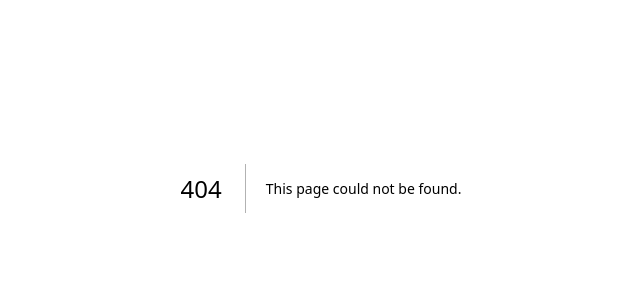
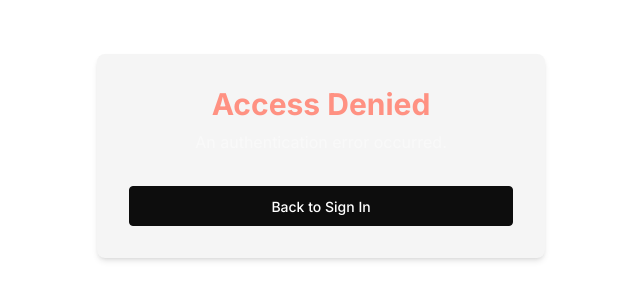
Before and after one commit to jlescarlan11/john-lester-escarlan, a Next.js app: page /auth/error in a window 1280 px wide. Before the commit this address had no page. Shown: the part 244-544 px from the top of the page, without its empty margins (319-959 px from the left). Built offline with nearby package versions, Linux system fonts and the light colour scheme.

Commit message:
modified authentication layout

```diff
--- a/app/_components/SearchInput.tsx
+++ b/app/_components/SearchInput.tsx
@@ -1,4 +1,4 @@
-import React, { useState, useEffect } from 'react';
+import React, { useState, useEffect } from "react";
 
 interface SearchInputProps {
   value: string;
@@ -7,7 +7,12 @@ interface SearchInputProps {
   debounceMs?: number;
 }
 
-const SearchInput: React.FC<SearchInputProps> = ({ value, onChange, placeholder = 'Search...', debounceMs = 200 }) => {
+const SearchInput: React.FC<SearchInputProps> = ({
+  value,
+  onChange,
+  placeholder = "Search...",
+  debounceMs = 200,
+}) => {
   const [inputValue, setInputValue] = useState(value);
 
   useEffect(() => {
@@ -24,10 +29,10 @@ const SearchInput: React.FC<SearchInputProps> = ({ value, onChange, placeholder
   return (
     <input
       type="text"
-      className="input input-bordered w-full max-w-xs"
+      className="input input-bordered"
       placeholder={placeholder}
       value={inputValue}
-      onChange={e => setInputValue(e.target.value)}
+      onChange={(e) => setInputValue(e.target.value)}
     />
   );
 };
--- a/app/_components/SignOutButton.tsx
+++ b/app/_components/SignOutButton.tsx
@@ -3,19 +3,26 @@
 import { signOut } from "next-auth/react";
 import React from "react";
 
-interface SignOutButtonProps extends React.ButtonHTMLAttributes<HTMLButtonElement> {
+interface SignOutButtonProps
+  extends React.ButtonHTMLAttributes<HTMLButtonElement> {
   children?: React.ReactNode;
 }
 
-const SignOutButton: React.FC<SignOutButtonProps> = ({ children = "Log Out", ...props }) => {
+const SignOutButton: React.FC<SignOutButtonProps> = ({
+  children = "Log Out",
+  ...props
+}) => {
   return (
+    <div>
       <button
         type="button"
+        className="btn btn-primary"
         onClick={() => signOut({ callbackUrl: "/" })}
         {...props}
       >
         {children}
       </button>
+    </div>
   );
 };
 
--- a/app/admin/AuthCheck.tsx
+++ b/app/admin/AuthCheck.tsx
@@ -10,19 +10,19 @@ interface Session {
 }
 
 const AuthCheck = async ({ children }: { children: ReactNode }) => {
-  const session = await getServerSession(GET) as Session | null;
+  const session = (await getServerSession(GET)) as Session | null;
 
   if (!session) {
-    redirect("/admin/signin");
+    redirect("/auth/signin");
     return null;
   }
 
   // Check if the user's email matches the allowed admin email
-  const allowedEmail = process.env.ADMIN_EMAIL || "jlescarlan11@gmail.com";
+  const allowedEmail = process.env.ADMIN_EMAIL!;
   const userEmail = session.user?.email;
 
   if (!userEmail || userEmail.toLowerCase() !== allowedEmail.toLowerCase()) {
-    redirect("/admin/signin");
+    redirect("/auth/signin");
     return null;
   }
 
--- /dev/null
+++ b/app/admin/layout.tsx
@@ -0,0 +1,14 @@
+import AuthCheck from "./AuthCheck";
+import { ReactNode } from "react";
+
+interface AdminLayoutProps {
+  children: ReactNode;
+}
+
+export default function AdminLayout({ children }: AdminLayoutProps) {
+  return (
+    <AuthCheck>
+      <div className="container max-w-7xl mx-auto py-8 px-4">{children}</div>
+    </AuthCheck>
+  );
+}
--- a/app/admin/page.tsx
+++ b/app/admin/page.tsx
@@ -1,23 +1,24 @@
 import Breadcrumbs from "../_components/Breadcrumbs";
 import Link from "next/link";
-import AuthCheck from "./AuthCheck";
 import SignOutButton from "../_components/SignOutButton";
 
 const AdminPage = () => {
   return (
-    <AuthCheck>
+    <>
       <Breadcrumbs />
       <div className="mb-6">
+        <h1 className="text-4xl font-bold">AdminPage</h1>
+      </div>
+      <div className="mb-4 flex space-x-4">
         <Link
           href="/admin/project"
-          className="inline-flex items-center px-4 py-2 bg-primary text-primary-content rounded-lg hover:bg-primary-focus transition-colors font-semibold text-sm"
+          className=" px-4 py-2 btn btn-primary font-semibold"
         >
           Manage Projects
         </Link>
+        <SignOutButton className="btn btn-primary" />
       </div>
-      <div>AdminPage</div>
-      <SignOutButton className="btn btn-ghost justify-start h-11 w-full text-base" />
-    </AuthCheck>
+    </>
   );
 };
 
--- a/app/admin/project/page.tsx
+++ b/app/admin/project/page.tsx
@@ -122,8 +122,9 @@ const ProjectPageClient = () => {
   return (
     <div className="space-y-4">
       <Breadcrumbs />
-      <div className="flex flex-col sm:flex-row justify-between items-center gap-2">
-        <h1 className="text-2xl font-bold">Project Management</h1>
+      <div className="mb-6">
+        <h1 className="text-4xl font-bold">Project Management</h1>
+      </div>
       <div className="flex gap-2 w-full justify-between sm:w-auto">
         <SearchInput
           value={search}
@@ -138,9 +139,8 @@ const ProjectPageClient = () => {
           Add New Project
         </button>
       </div>
-      </div>
-      <div className="overflow-x-auto">
-        <table className="table">
+      <div className="overflow-x-auto rounded-box border border-base-content/5 bg-base-100">
+        <table className="table table-zebra">
           <thead>
             <tr>
               <th></th>
--- a/app/api/auth/[...nextauth]/route.ts
+++ b/app/api/auth/[...nextauth]/route.ts
@@ -14,10 +14,13 @@ const handler = NextAuth({
   session: {
     strategy: "jwt",
   },
+  pages: {
+    error: "/auth/error",
+  },
   callbacks: {
     async signIn({ user }) {
       // Check if the user's email matches the allowed admin email
-      const allowedEmail = process.env.ADMIN_EMAIL || "jlescarlan11@gmail.com";
+      const allowedEmail = process.env.ADMIN_EMAIL!;
       if (user.email?.toLowerCase() === allowedEmail.toLowerCase()) {
         return true;
       }
--- /dev/null
+++ b/app/auth/error/page.tsx
@@ -0,0 +1,49 @@
+"use client";
+import { useSearchParams } from "next/navigation";
+import Link from "next/link";
+import { useEffect, Suspense } from "react";
+import { useToast } from "../../_components/ToastContext";
+
+function AuthErrorContent() {
+  const params = useSearchParams();
+  const error = params.get("error");
+  const { showToast } = useToast();
+
+  useEffect(() => {
+    if (error === "AccessDenied") {
+      showToast("error", "You are not authorized to access the admin panel.");
+    } else if (error) {
+      showToast("error", "An authentication error occurred.");
+    }
+  }, [error, showToast]);
+
+  return (
+    <div className="min-h-dvh flex items-center justify-center ">
+      <div className="max-w-md w-full space-y-8 p-8  bg-base-200 rounded-lg shadow-md">
+        <div className="text-center">
+          <h2 className="text-3xl font-bold text-error mb-2">Access Denied</h2>
+          <p className="text-neutral-content/40 mb-6">
+            {error === "AccessDenied"
+              ? "You are not authorized to access the admin panel."
+              : "An authentication error occurred."}
+          </p>
+        </div>
+        <Link
+          href="/auth/signin"
+          className="w-full btn btn-primary font-medium"
+          aria-label="Go back to Sign In page"
+        >
+          Back to Sign In
+        </Link>
+      </div>
+    </div>
+  );
+}
+
+export default function AuthErrorPage() {
+  return (
+    <Suspense fallback={<div>Loading...</div>}>
+      <AuthErrorContent />
+    </Suspense>
+  );
+}
--- a/app/admin/signin/page.tsx
+++ b/app/auth/signin/page.tsx
@@ -15,7 +15,8 @@ const SigninPage = () => {
     if (status === "loading") return;
 
     if (session) {
-      const allowedEmail = process.env.NEXT_PUBLIC_ADMIN_EMAIL || "jlescarlan11@gmail.com";
+      const allowedEmail =
+        process.env.NEXT_PUBLIC_ADMIN_EMAIL || "11@gmail.com";
       const userEmail = session.user?.email;
 
       if (userEmail && userEmail.toLowerCase() !== allowedEmail.toLowerCase()) {
@@ -25,7 +26,10 @@ const SigninPage = () => {
         );
         // Sign out the unauthorized user
         router.push("/api/auth/signout");
-      } else if (userEmail && userEmail.toLowerCase() === allowedEmail.toLowerCase()) {
+      } else if (
+        userEmail &&
+        userEmail.toLowerCase() === allowedEmail.toLowerCase()
+      ) {
         // Authorized user, redirect to admin
         router.push("/admin");
       }
@@ -33,27 +37,16 @@ const SigninPage = () => {
   }, [session, status, router, showToast]);
 
   return (
-    <div className="min-h-screen flex items-center justify-center bg-gray-50">
-      <div className="max-w-md w-full space-y-8 p-8 bg-white rounded-lg shadow-md">
+    <div className="min-h-dvh flex items-center justify-center ">
+      <div className="max-w-md w-full space-y-8 p-8  bg-base-200 rounded-lg shadow-md">
         <div className="text-center">
-          <h2 className="text-3xl font-bold text-gray-900 mb-2">
-            Admin Access
-          </h2>
-          <p className="text-gray-600 mb-6">
+          <h2 className="text-3xl font-bold mb-2">Admin Access</h2>
+          <p className="text-neutral-content/40 mb-6">
             Only authorized administrators can access this area.
           </p>
-          <div className="bg-blue-50 border border-blue-200 rounded-lg p-4 mb-6">
-            <p className="text-sm text-blue-800">
-              <strong>Note:</strong> Only the email address{" "}
-              <code className="bg-blue-100 px-1 rounded">
-                jlescarlan11@gmail.com
-              </code>{" "}
-              is authorized to access the admin panel.
-            </p>
-          </div>
         </div>
         <SignInButton
-          className="w-full btn btn-primary h-12 px-6 text-base font-medium"
+          className="w-full btn btn-primary font-medium"
           aria-label="Log in with Google"
         >
           Sign In with Google
--- a/app/layout.tsx
+++ b/app/layout.tsx
@@ -51,7 +51,7 @@ export default function RootLayout({
       >
         <AuthProvider>
           <ToastProvider>
-            <main className="min-h-dvh container max-w-7xl mx-auto py-8">
+            <main className="min-h-dvh container max-w-7xl mx-auto">
               {children}
             </main>
             <ToastContainer />
```
Also changed, not shown: 2 other files (tests, documents, lock files or other folders). Lines whose indentation alone changed are shown as unchanged.
